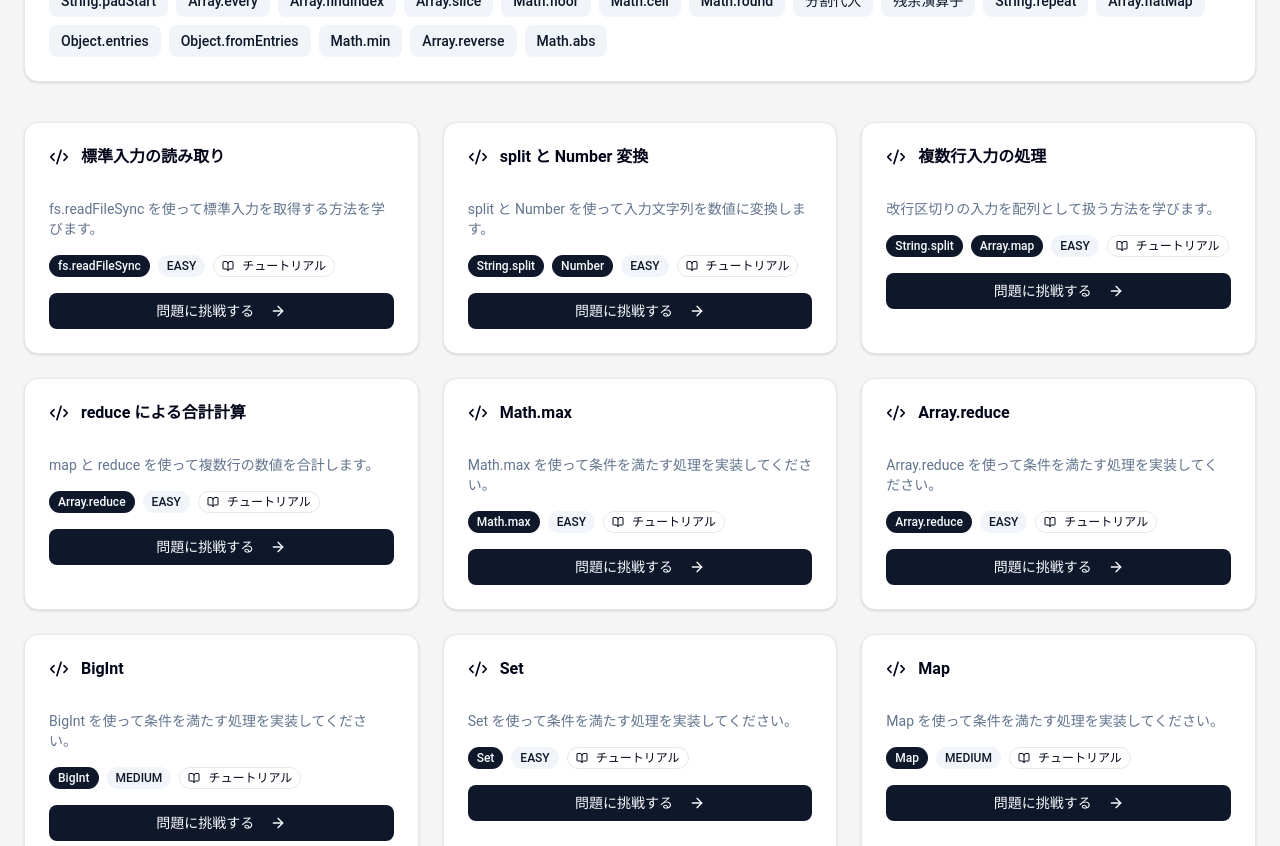
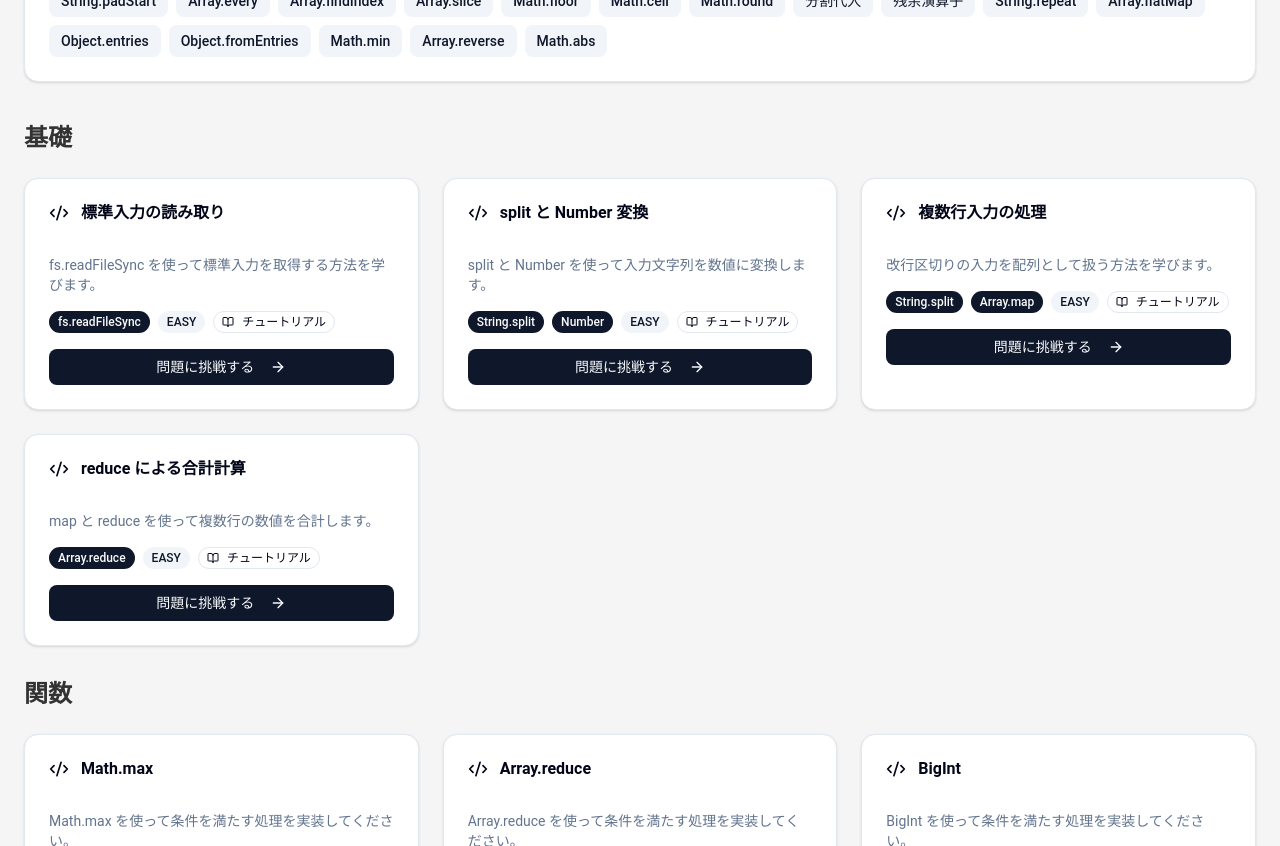
Before and after one commit to takajirou/JSolve, a Next.js app: page /problems in a window 1280 px wide. Shown: the part 500-1346 px from the top of the page. Built offline with nearby package versions, Linux system fonts and the light colour scheme.

Commit message:
update:小見出しを追加

```diff
--- a/src/app/problems/page.tsx
+++ b/src/app/problems/page.tsx
@@ -36,10 +36,28 @@ export default function ProblemsPage() {
                 onSelectCategory={setFunctionKey}
             />
 
-            <div className="grid grid-cols-1 md:grid-cols-2 lg:grid-cols-3 gap-6">
-                {filtered.map((p) => (
-                    <ProblemCard key={p.id} problem={p} />
-                ))}
+            <div className="space-y-8">
+                {filtered.slice(0, 4).length > 0 && (
+                    <div>
+                        <h2 className="text-2xl font-bold mb-6">基礎</h2>
+                        <div className="grid grid-cols-1 md:grid-cols-2 lg:grid-cols-3 gap-6">
+                            {filtered.slice(0, 4).map((p) => (
+                                <ProblemCard key={p.id} problem={p} />
+                            ))}
+                        </div>
+                    </div>
+                )}
+
+                {filtered.slice(4).length > 0 && (
+                    <div>
+                        <h2 className="text-2xl font-bold mb-6">関数</h2>
+                        <div className="grid grid-cols-1 md:grid-cols-2 lg:grid-cols-3 gap-6">
+                            {filtered.slice(4).map((p) => (
+                                <ProblemCard key={p.id} problem={p} />
+                            ))}
+                        </div>
+                    </div>
+                )}
             </div>
         </div>
     );
```
